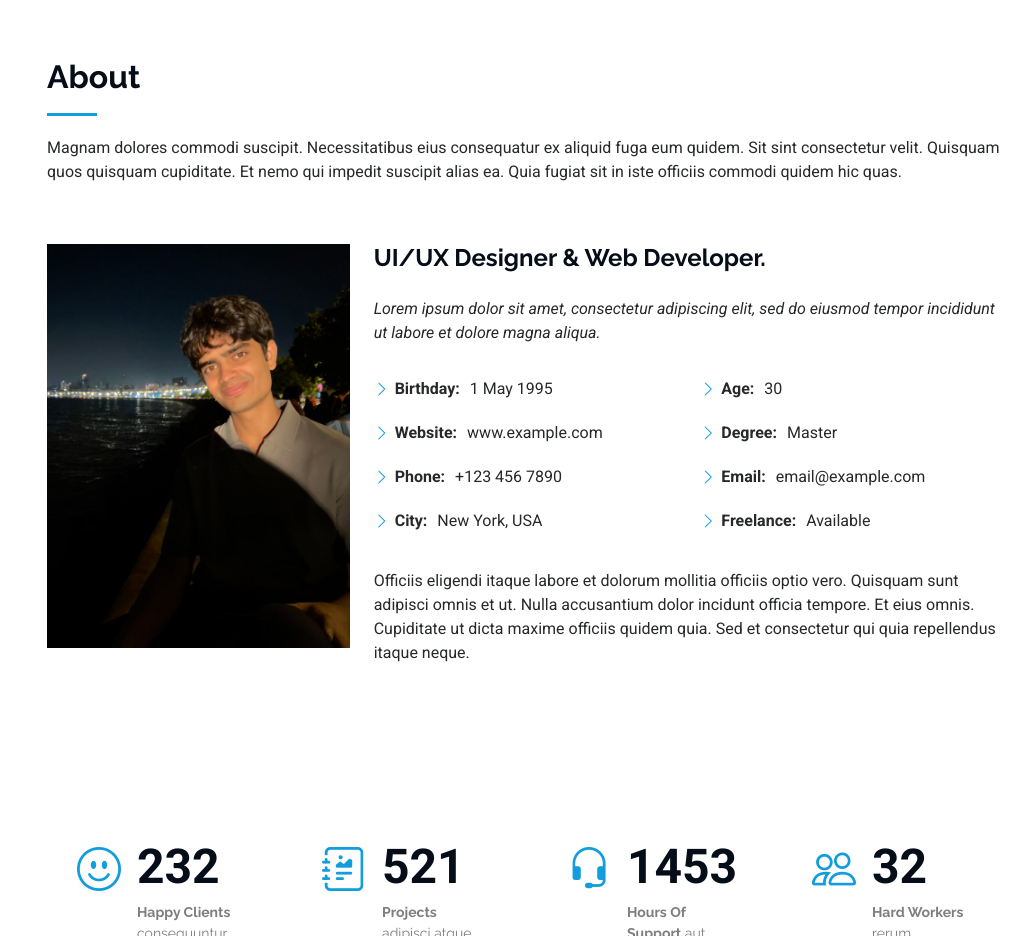
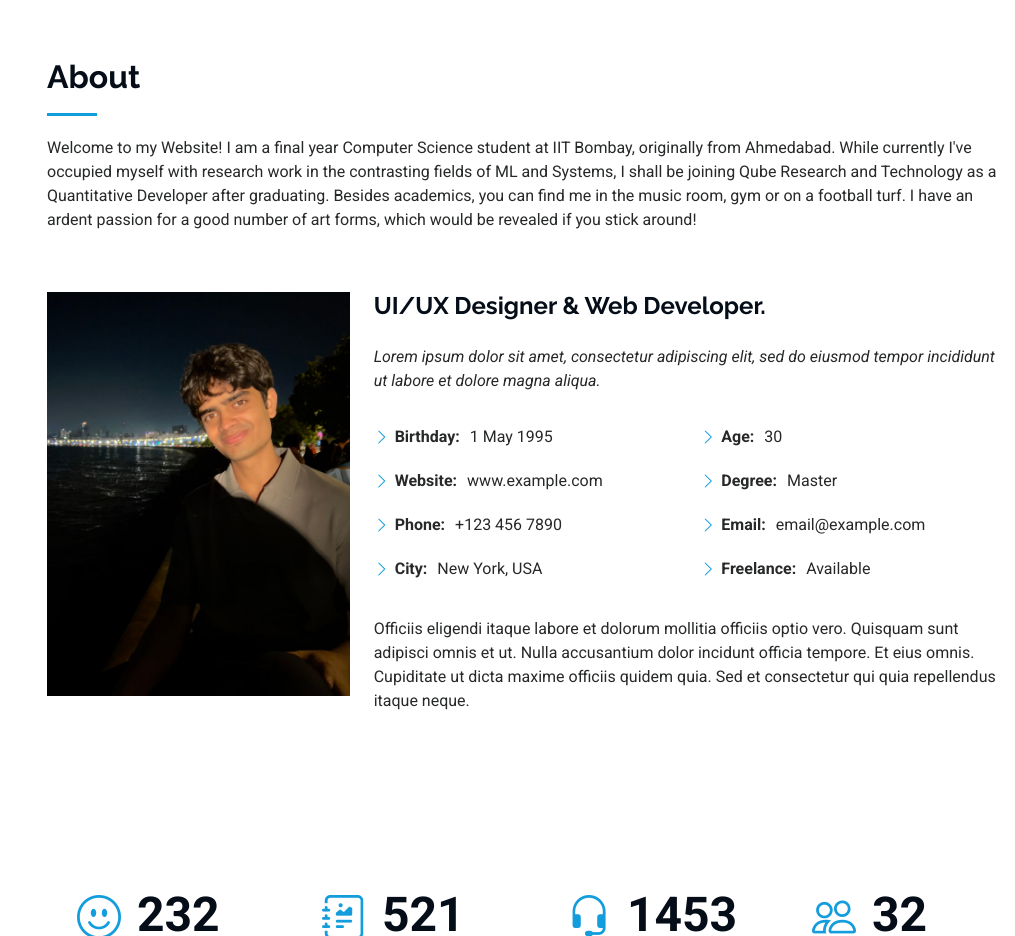
Before and after one commit to paramkshah12/paramkshah12.github.io, a plain HTML site: page index.html in a window 1280 px wide. Shown: the part 802-1738 px from the top of the page, without its empty margins (265-1280 px from the left). Drawn offline with Linux system fonts and the light colour scheme.

Commit message:
Updated about

```diff
--- a/index.html
+++ b/index.html
@@ -109,7 +109,7 @@
       <!-- Section Title -->
       <div class="container section-title" data-aos="fade-up">
         <h2>About</h2>
-        <p>Magnam dolores commodi suscipit. Necessitatibus eius consequatur ex aliquid fuga eum quidem. Sit sint consectetur velit. Quisquam quos quisquam cupiditate. Et nemo qui impedit suscipit alias ea. Quia fugiat sit in iste officiis commodi quidem hic quas.</p>
+        <p>Welcome to my Website! I am a final year Computer Science student at IIT Bombay, originally from Ahmedabad. While currently I've occupied myself with research work in the contrasting fields of ML and Systems, I shall be joining Qube Research and Technology as a Quantitative Developer after graduating. Besides academics, you can find me in the music room, gym or on a football turf. I have an ardent passion for a good number of art forms, which would be revealed if you stick around!</p>
       </div><!-- End Section Title -->
 
       <div class="container" data-aos="fade-up" data-aos-delay="100">
```
